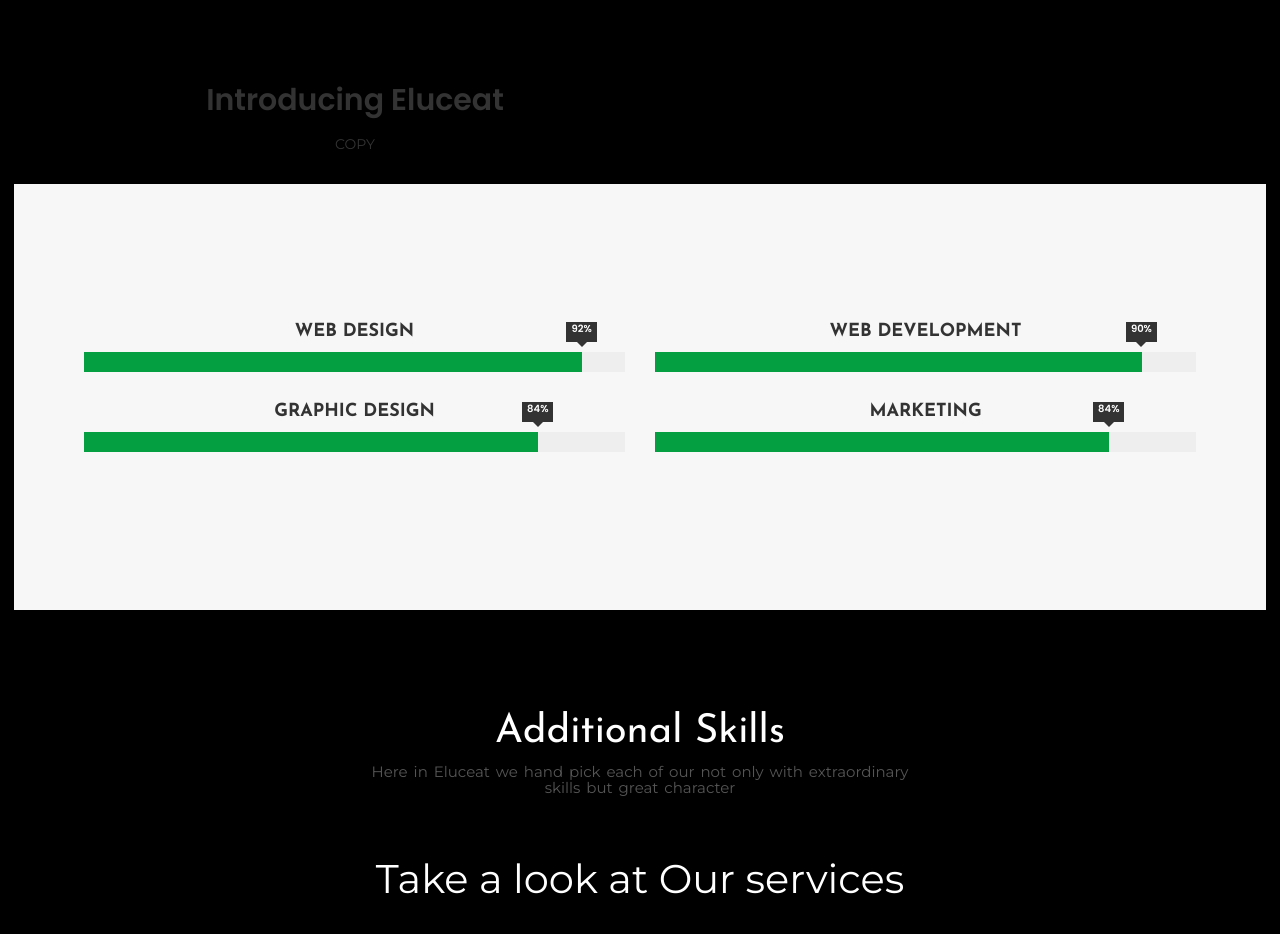
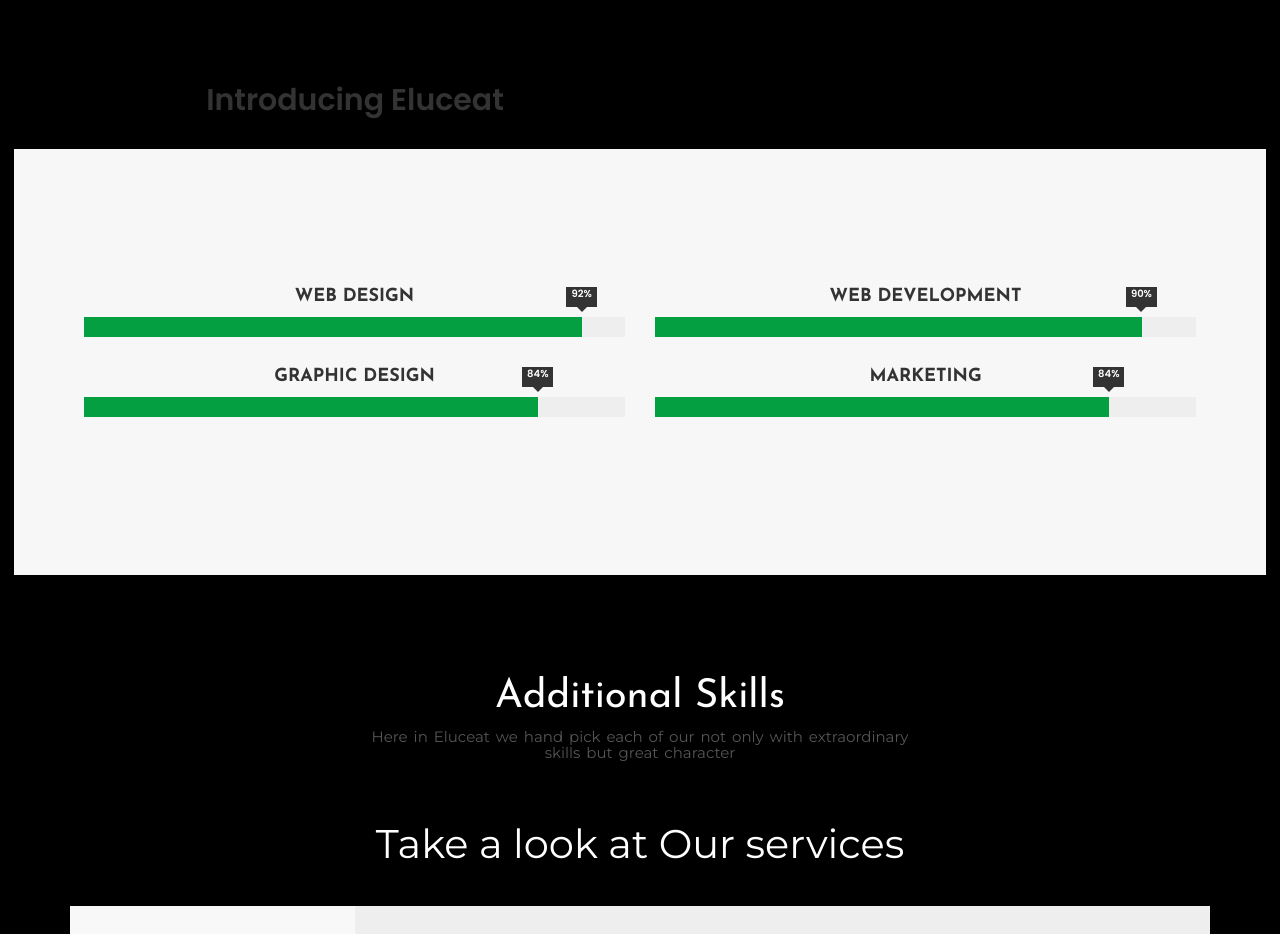
Before and after one commit to Vigroboi/Eluceat, a website with bundled scripts: page index.html in a window 1280 px wide. Shown: the part 880-1814 px from the top of the page. Built offline with nearby package versions, Linux system fonts and the light colour scheme; files whose address does not match are found by name.

```diff
--- a/index.html
+++ b/index.html
@@ -127,7 +127,8 @@
                     <p>
                     <h2 class="fw-600 fz-30" ></i><hero>Introducing Eluceat</hero></h2>
                     <p>
-                    COPY
+
+
                     </p>
 
 
```
